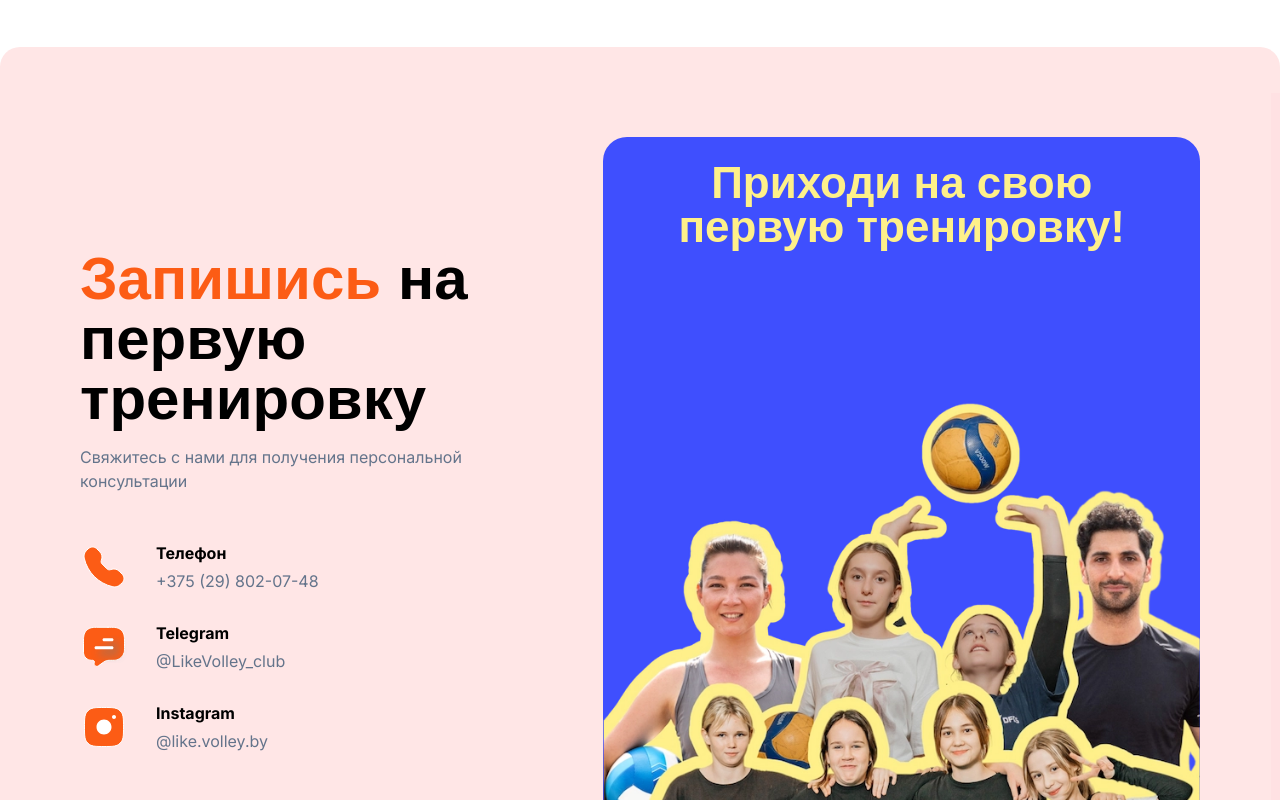
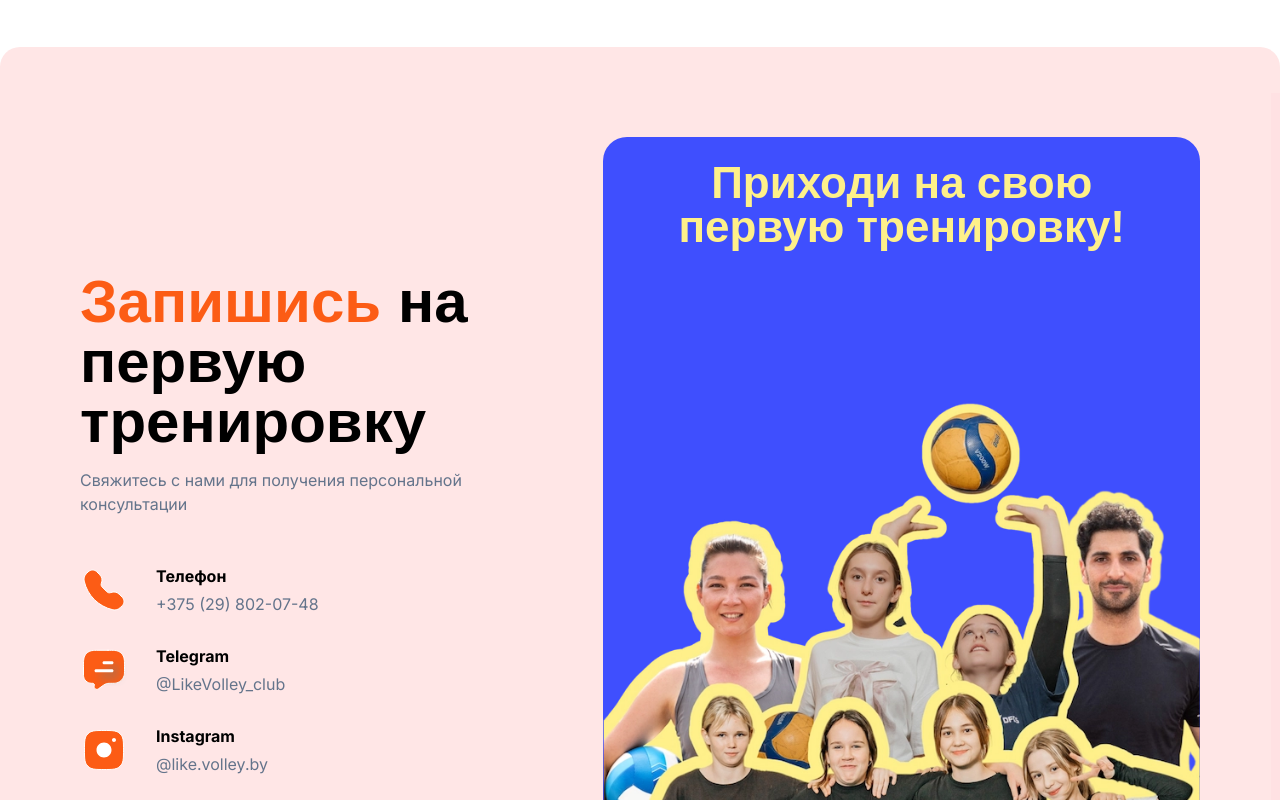
Before and after one commit to evgeniyworkbel/like-volley, a Next.js app: page / in a window 1280 px wide. Shown: the part 1940-2740 px from the top of the page. Built offline with nearby package versions, Linux system fonts and the light colour scheme; no server answers; a web font is replaced by a local one.

Commit message:
refactor(widgets): refind of styles Cntacts

```diff
--- a/src/widgets/sign-up-for-workout/ui/contact.tsx
+++ b/src/widgets/sign-up-for-workout/ui/contact.tsx
@@ -16,7 +16,7 @@ export function Contact({ title, imageSrc, alt, href, label }: ContactProps) {
       <div className="flex flex-col gap-1">
         <h3 className="font-bold">{title}</h3>
         <Link
-          className="flex text-accent-orange underline underline-offset-2 xl:text-foreground-secondary xl:no-underline xl:hover:text-accent-orange xl:hover:underline xl:hover:underline-offset-2"
+          className="text-accent-orange underline underline-offset-2 xl:text-foreground-secondary xl:no-underline xl:hover:text-accent-orange xl:hover:underline xl:hover:underline-offset-2"
           href={href}
           target="_blank"
           rel="noopener noreferrer"
--- a/src/widgets/sign-up-for-workout/ui/sign-up-for-workout.tsx
+++ b/src/widgets/sign-up-for-workout/ui/sign-up-for-workout.tsx
@@ -11,8 +11,8 @@ export function SignUpForWorkout() {
       id={signUpForWorkoutSectionId}
       className="flex flex-col gap-12 rounded-[20px] bg-accent-orange-muted px-5 py-10 xl:flex-row xl:justify-between xl:px-20 xl:py-[90px]"
     >
-      <div className="flex flex-col gap-10 md:items-center md:gap-20 xl:max-w-[494px] xl:items-start xl:gap-12">
-        <div className="flex max-w-182 flex-col gap-4 text-center xl:pt-28 xl:text-left">
+      <div className="flex flex-col gap-10 md:items-center md:gap-27 xl:max-w-[494px] xl:items-start xl:justify-center xl:gap-12">
+        <div className="flex max-w-182 flex-col gap-4 text-center xl:text-left">
           <Title>
             <span className="text-accent-orange">Запишись&nbsp;</span>
             на первую тренировку
@@ -21,8 +21,7 @@ export function SignUpForWorkout() {
             Свяжитесь с нами для получения персональной консультации
           </p>
         </div>
-
-        <div className="flex flex-col gap-6 md:max-w-140 md:flex-row md:flex-wrap md:items-center md:justify-center md:gap-7 md:p-7 xl:flex-col xl:items-start xl:p-0">
+        <div className="flex flex-col gap-6 md:max-w-154 md:flex-row md:flex-wrap md:items-center md:justify-center md:gap-7 xl:flex-col xl:items-start">
           {contactsData.map(({ title, imageSrc, alt, href, label }) => (
             <Contact
               key={title}
```
